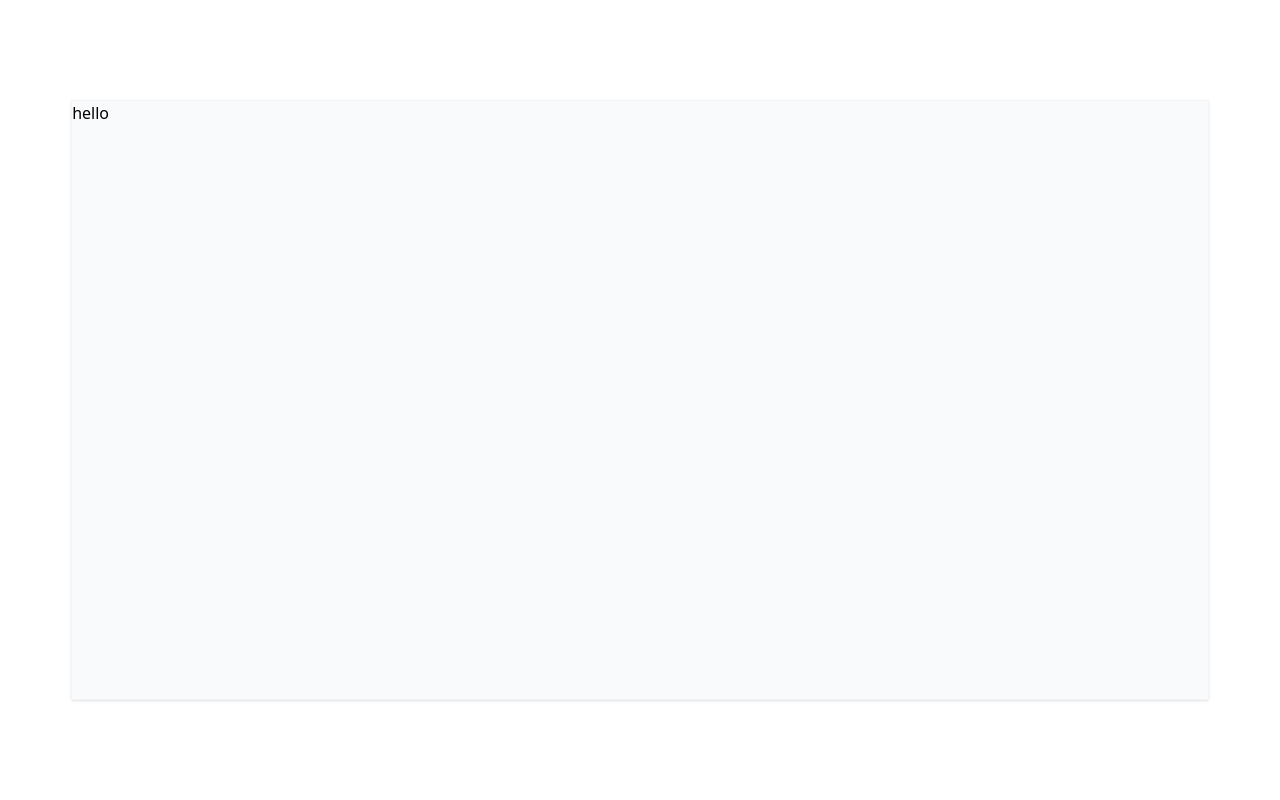
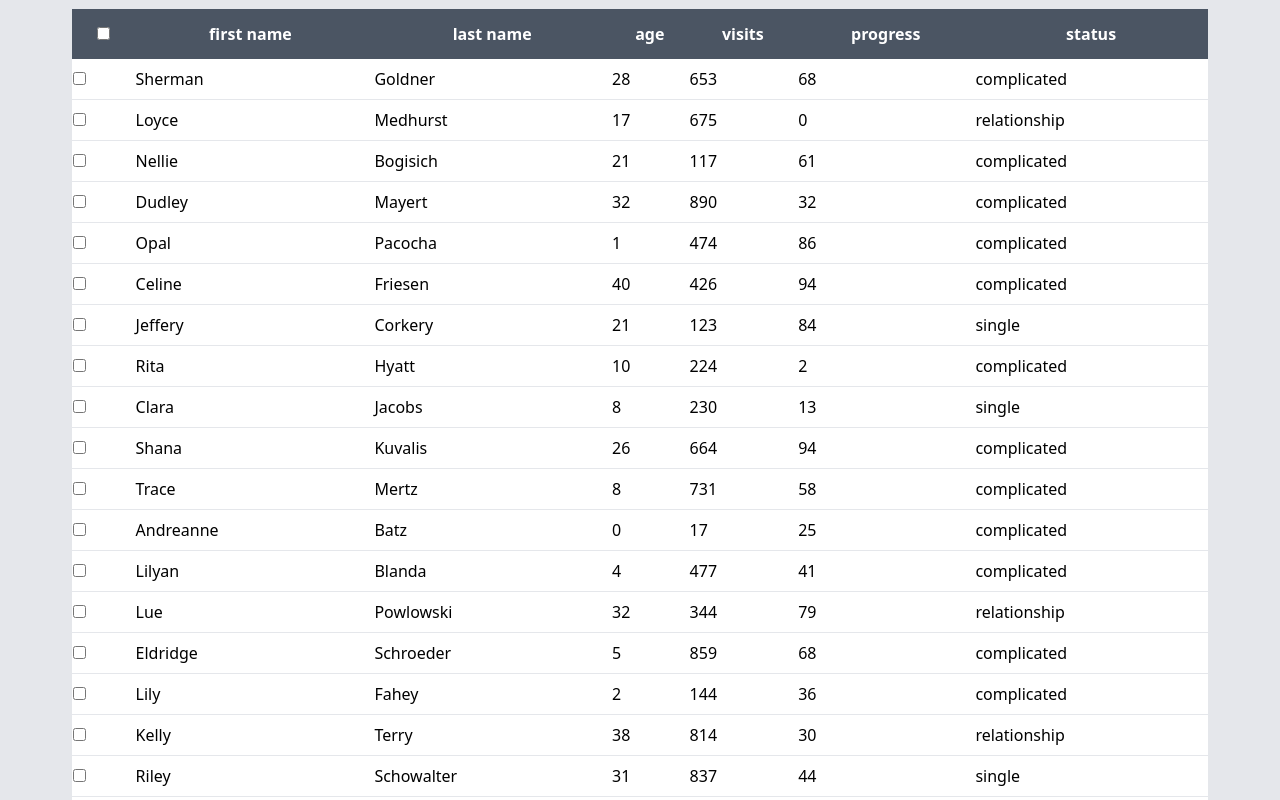
Before and after one commit to Remael99/react-table, a Next.js app: page / in a window 1280 px wide. Shown: the top 800 px of the page. Built offline with nearby package versions, Linux system fonts and the light colour scheme.

Commit message:
update: removed react table implementing custom

```diff
--- a/components/table.tsx
+++ b/components/table.tsx
@@ -1,21 +1,67 @@
 //@ts-nocheck
-import React from 'react'
-import {
-    createTable,
-    getCoreRowModel,
-    useTableInstance,
-  } from 'react-table'
-import { makeData, Person } from '../utils/make_data';
-
+import React from "react";
+import { makeData, Person } from "../utils/make_data";
 
 export default function Table() {
+  const values: Person[] = makeData(50);
 
+  const headers: string[] = [
+    "first name",
+    "last name",
+    "age",
+    "visits",
+    "progress",
+    "status",
+  ];
 
-    return (
+  return (
+    <table className="bg-white table-auto border border-gray-200 w-[90%] rounded-sm    h-[600px]">
+      <tr className="bg-gray-600 h-[50px] w-full text-white font-semibold rounded-t-sm">
+        <th className="pl-2">
+          <div>
+            <input type="checkbox" />
+          </div>
+        </th>
+        {headers.map((header: string, index: number) => (
+          <th key={index}>
+            <p>{header}</p>
+          </th>
+        ))}
+      </tr>
 
-        <table className='bg-gray-50 border border-gray-100 w-[90%] rounded-sm shadow sm   h-[600px]'>
-        hello
-        </table>
+      {values.map((value: string | number, index: number) => {
+        return (
+          <tr className="border-b border-gray-200 last:border-0">
+            <td>
+              <div>
+                <input type="checkbox" />
+              </div>
+            </td>
+            <td className="p-2" key={index}>
+              {value.firstName}
+            </td>
+            <td key={index}>{value.lastName} </td>
+            <td key={index}>{value.age} </td>
+            <td key={index}>{value.visits} </td>
+            <td key={index}>{value.progress} </td>
+            <td key={index}>{value.status} </td>
+          </tr>
+        );
+      })}
 
-    )
+      {/* <tr className="bg-gray-600">
+        {headers.map((index: number, header: string) => (
+          <th key={index}> {header} </th>
+        ))}
+      </tr>
+      <tr>
+        {values.map((index: number, value: string | number) => (
+          <>
+            <td key={index}>{value.firstName}</td>
+            <td>{value.lastName}</td>
+          </>
+        ))}
+      </tr> */}
+    </table>
+  );
 }
--- a/package.json
+++ b/package.json
@@ -6,18 +6,16 @@
     "start": "next start"
   },
   "dependencies": {
-    "@tanstack/react-table": "^0.0.1-alpha.0",
     "next": "latest",
     "react": "18.1.0",
-    "react-dom": "18.1.0",
-    "react-table": "^7.8.0"
+    "react-dom": "18.1.0"
+
   },
   "devDependencies": {
     "@faker-js/faker": "^7.2.0",
     "@types/node": "17.0.35",
     "@types/react": "18.0.9",
     "@types/react-dom": "18.0.5",
-    "@types/react-table": "^7.7.12",
     "autoprefixer": "^10.4.7",
     "postcss": "^8.4.14",
     "tailwindcss": "^3.1.2",
--- a/pages/index.tsx
+++ b/pages/index.tsx
@@ -1,20 +1,19 @@
-import type { NextPage } from 'next'
-import Head from 'next/head'
-import Table from '../components/table'
-
+//@ts-noCheck
+import type { NextPage } from "next";
+import Head from "next/head";
+import Table from "../components/table";
 
 const Home: NextPage = () => {
   return (
-    <div className="flex min-h-screen p-2  items-center justify-center">
+    <div className="flex min-h-screen p-2  items-center justify-center bg-gray-200">
       <Head>
         <title>Create Next App</title>
         <link rel="icon" href="/favicon.ico" />
       </Head>
 
-    <Table />
+      <Table />
+    </div>
+  );
+};
 
-    </div>
-  )
-}
-
-export default Home
+export default Home;
```
Also changed, not shown: 2 other files (tests, documents, lock files or other folders).
